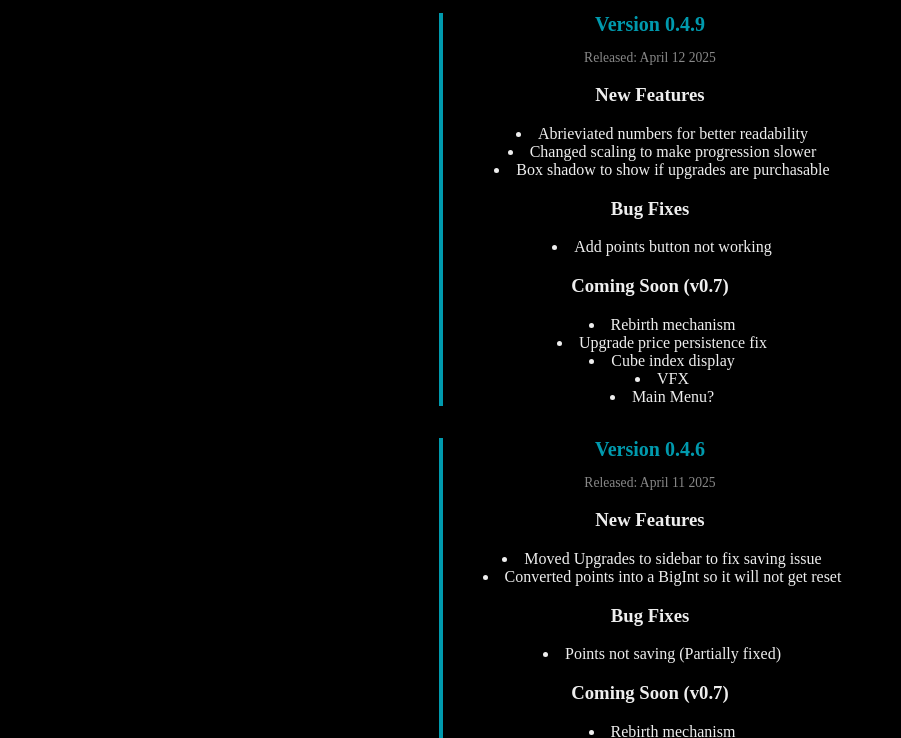
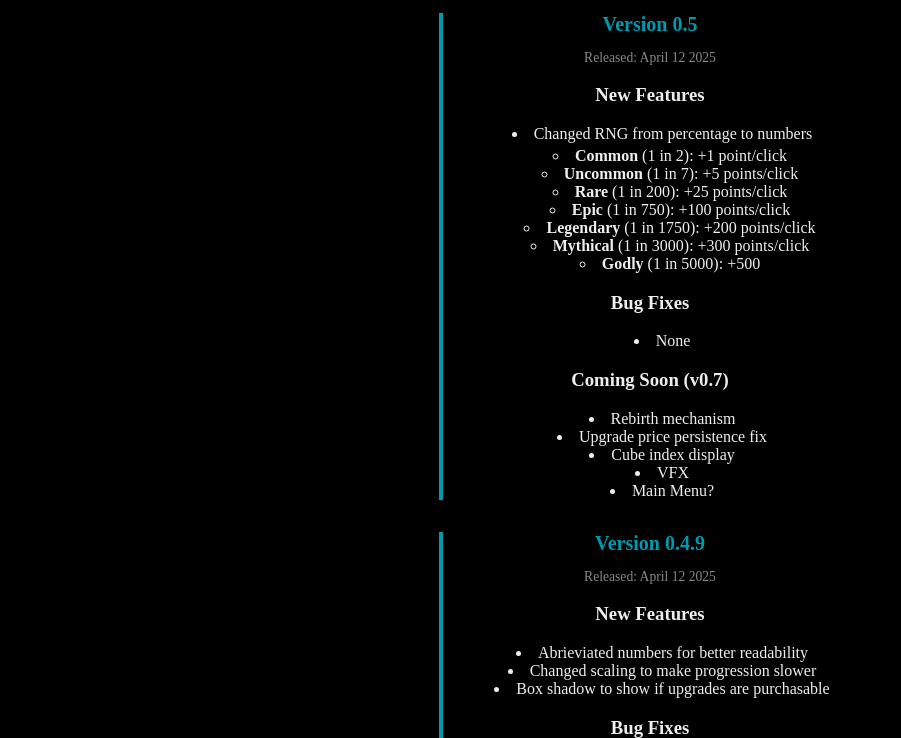
Before and after one commit to Nowon11/Nowon11.github.io, a plain HTML site: page change-log.html in a window 1280 px wide. Shown: the part 62-800 px from the top of the page, without its empty margins (0-901 px from the left). Drawn offline with Linux system fonts and the light colour scheme.

Commit message:
Update change-log.html

```diff
--- a/change-log.html
+++ b/change-log.html
@@ -14,6 +14,37 @@
 
   <main class="log-container">
     <!-- Version block template -->
+
+    <section class="version">
+        <h2>Version 0.5</h2>
+        <p class="date">Released: April 12 2025</p>
+        <h3>New Features</h3>
+        <ul>
+            <li>Changed RNG from percentage to numbers</li>
+            <ul class="rarities">
+                <li><strong>Common</strong> (1 in 2): +1 point/click</li>
+                <li><strong>Uncommon</strong> (1 in 7): +5 points/click</li>
+                <li><strong>Rare</strong> (1 in 200): +25 points/click</li>
+                <li><strong>Epic</strong> (1 in 750): +100 points/click</li>
+                <li><strong>Legendary</strong> (1 in 1750): +200 points/click</li>
+                <li><strong>Mythical</strong> (1 in 3000): +300 points/click</li>
+                <li><strong>Godly</strong> (1 in 5000): +500</li>
+              </ul>
+        </ul>
+        <h3>Bug Fixes</h3>
+        <ul>
+            <li>None</li>
+        </ul>
+        <h3>Coming Soon (v0.7)</h3>
+        <ul>
+            <li>Rebirth mechanism</li>
+            <li>Upgrade price persistence fix</li>
+            <li>Cube index display</li>
+            <li>VFX</li>
+            <li>Main Menu?</li>
+        </ul>
+    </section>
+
     <section class="version">
         <h2>Version 0.4.9</h2>
         <p class="date">Released: April 12 2025</p>
@@ -35,7 +66,7 @@
           <li>VFX</li>
           <li>Main Menu?</li>
         </ul>
-      </section>
+    </section>
 
     <section class="version">
       <h2>Version 0.4.6</h2>
```
